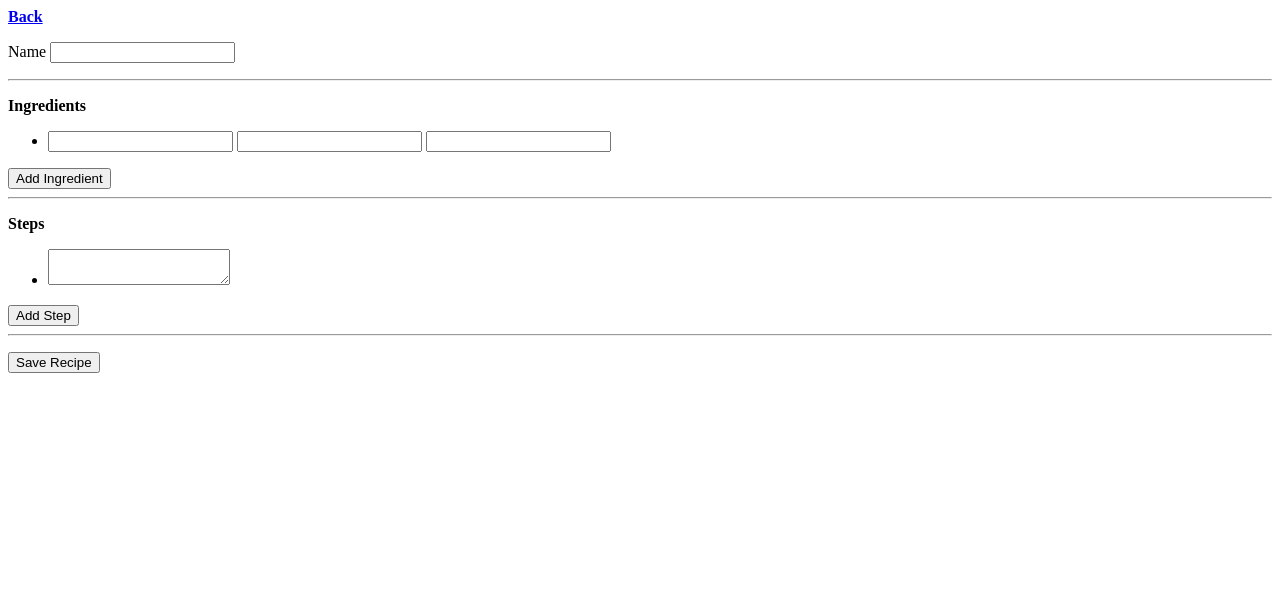
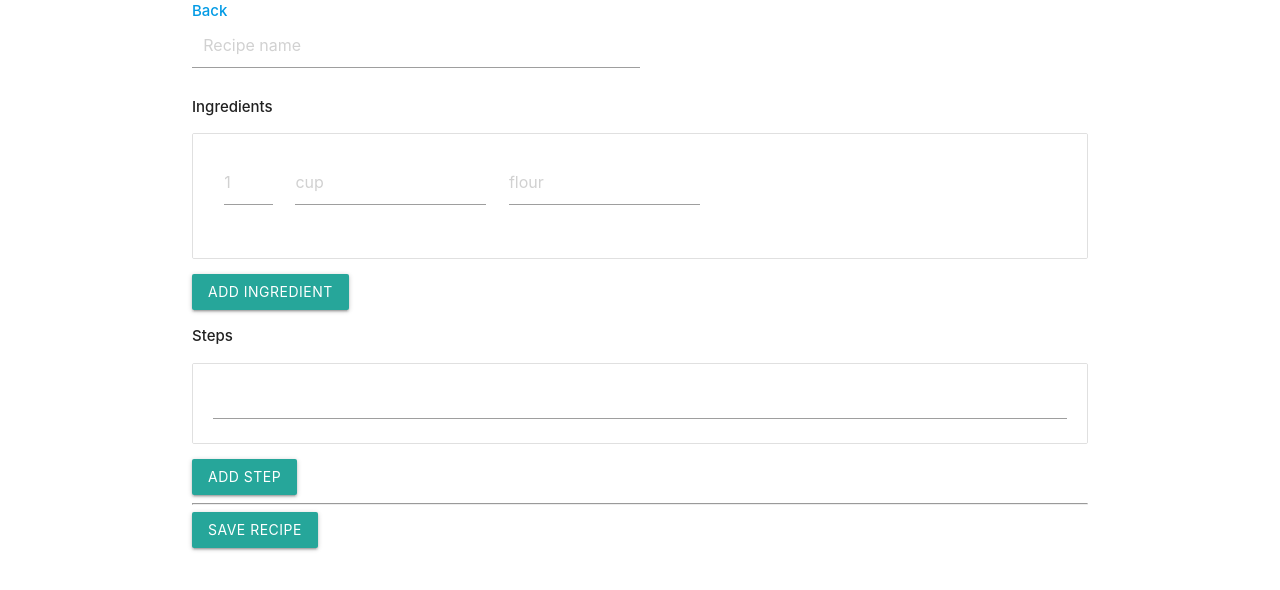
Before and after one commit to kenny-skaggs/pita_bytes, a Flask app: page /new in a window 1280 px wide. Shown: the top 590 px of the page. Run offline with Flask 2, Linux system fonts and the light colour scheme.

Commit message:
adding materialize

```diff
--- a/app.py
+++ b/app.py
@@ -1,8 +1,6 @@
-import logging
 
-from flask import Flask, render_template, redirect, request, url_for
+from flask import Flask, render_template, request
 
-import models
 from service import Storage
 
 app = Flask(__name__)
--- a/templates/_base.html
+++ b/templates/_base.html
@@ -1,8 +1,10 @@
 <!doctype html>
-<title>PitaBytes - {% block title %}{% endblock %}</title>
-
-
-<div id="app">
+<head>
+    <title>PitaBytes - {% block title %}{% endblock %}</title>    <!-- Compiled and minified CSS -->
+    <link rel="stylesheet" href="https://cdnjs.cloudflare.com/ajax/libs/materialize/1.0.0/css/materialize.min.css">
+</head>
+<html>
+    <div id="app" class="container">
         {% block content %}{% endblock %}
     </div>
 
@@ -24,3 +26,6 @@
             })
         {% endblock %}
     </script>
+
+    <script src="https://cdnjs.cloudflare.com/ajax/libs/materialize/1.0.0/js/materialize.min.js"></script>
+</html>
--- a/templates/home.html
+++ b/templates/home.html
@@ -3,12 +3,12 @@
 {% block title %}Home{% endblock %}
 
 {% block content %}
-    <a href="{{ url_for('new_recipe') }}"><strong>Add New</strong></a>
     <ul>
         <li v-for='recipe in recipes' :key='recipe.id'>
             <a v-bind:href='recipe.view_link'>{[ recipe.name ]}</a>
         </li>
     </ul>
+    <a class="waves-effect waves-light btn" href="{{ url_for('new_recipe') }}"><strong>Add New</strong></a>
 {% endblock %}
 
 {% block app_data %}
--- a/templates/recipe_edit.html
+++ b/templates/recipe_edit.html
@@ -5,27 +5,39 @@
 {% block content %}
 <a href="{{ url_for('home') }}"><strong>Back</strong></a>
 
-<p>Name <input v-model='name' /></p>
-<hr>
+<div class="row">
+    <input class="col s6" v-model='name' placeholder="Recipe name"/>
+</div>
+
 <p><strong>Ingredients</strong></p>
-<ul>
-    <li v-for='ingredient in ingredients'>
-        <input v-model='ingredient.measure' />
-        <input v-model='ingredient.unit' />
-        <input v-model='ingredient.name' />
+<ul class="collection">
+    <li class="collection-item" v-for='ingredient in ingredients'>
+        <div class="row">
+            <div class="col s1 input-field">
+                <input v-model='ingredient.amount' placeholder="1" />
+            </div>
+            <div class="col s3 input-field">
+                <input v-model='ingredient.unit' placeholder="cup" />
+            </div>
+            <div class="col s3 input-field">
+                <input v-model='ingredient.name' placeholder="flour" />
+            </div>
+        </div>
     </li>
 </ul>
-<button @click='addIngredient'>Add Ingredient</button>
-<hr>
+<a class="waves-effect waves-light btn" @click='addIngredient'>Add Ingredient</a>
+
 <p><strong>Steps</strong></p>
-<ul>
+<ul class="collection">
     <li v-for='step in steps'>
-        <textarea v-model='step.description'></textarea>
+        <div class="collection-item">
+            <textarea class="materialize-textarea" v-model='step.description'></textarea>
+        </div>
     </li>
 </ul>
-<button @click='addStep'>Add Step</button>
+<a class="waves-effect waves-light btn" @click='addStep'>Add Step</a>
 <hr>
-<p><button @click='saveRecipe'>Save Recipe</button></p>
+<a class="waves-effect waves-light btn" @click='saveRecipe'>Save Recipe</a>
 {% endblock %}
 
 {% block pre_app_script %}
```
Lines whose indentation alone changed are shown as unchanged.
